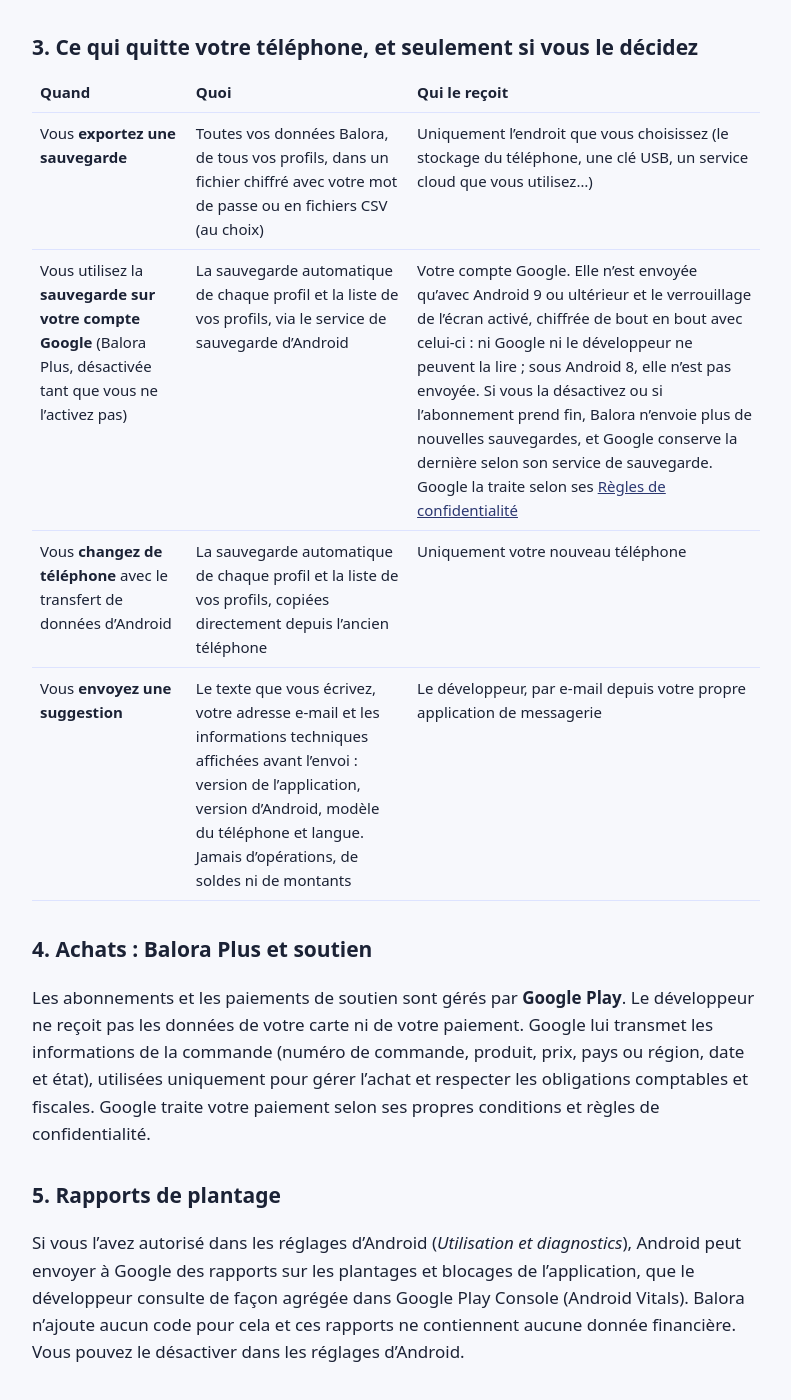
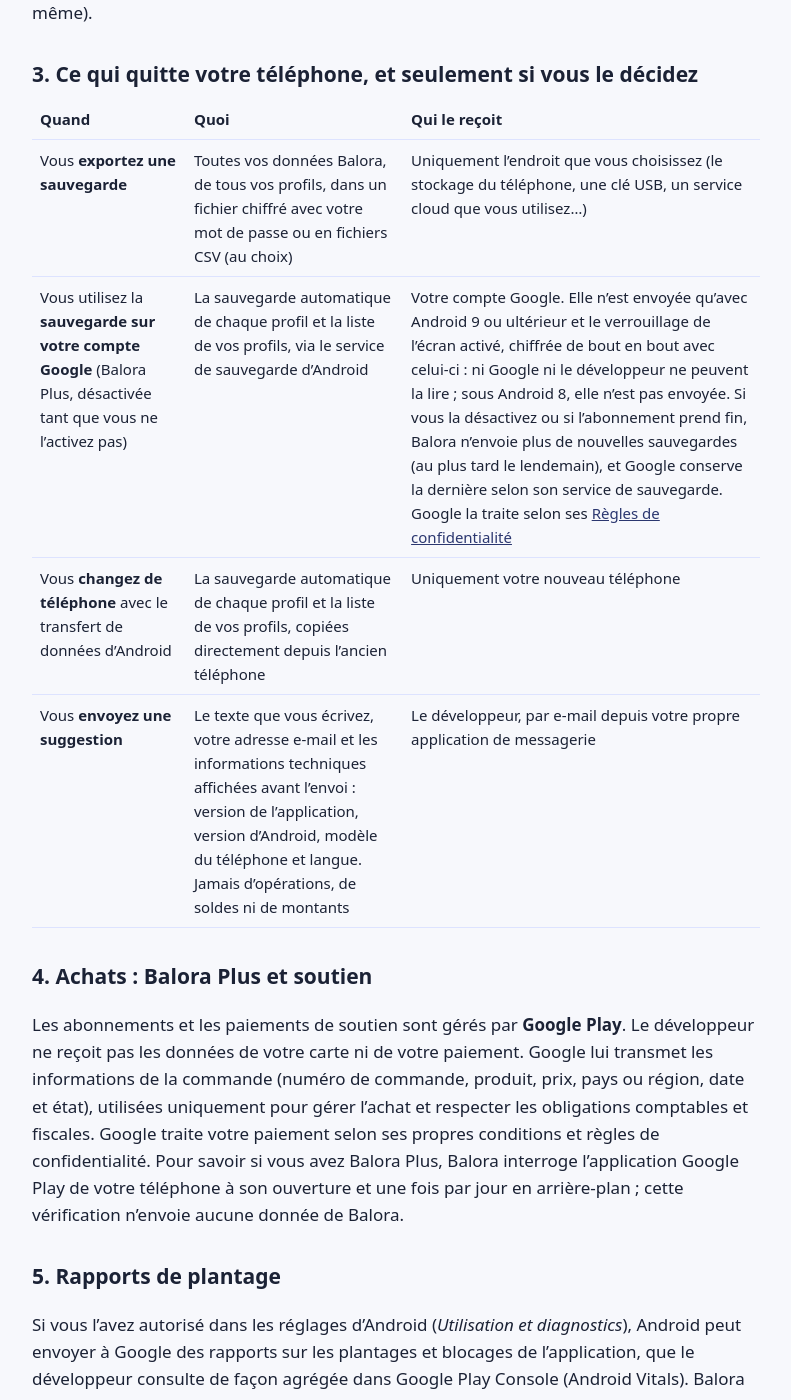
Before and after one commit to vitiori/balora, a Jekyll site: the page built from fr/confidentialite.md, in a window 1280 px wide and 1400 px high, scrolled down 1145 px. Shown: the whole window, without its empty margins (244-1035 px from the left). Built offline with Jekyll 4.4.1, drawn with Linux system fonts in a browser that asks for light colours; some of the changed text lies outside the part shown.

Commit message:
Política y condiciones: copia automática al salir, consulta diaria a Google Play y copia en Google al terminar la suscripción

```diff
--- a/fr/confidentialite.md
+++ b/fr/confidentialite.md
@@ -41,7 +41,7 @@ Tout ce que vous saisissez est enregistré uniquement dans le stockage privé de
 - **Import de relevés bancaires :** le fichier que vous choisissez est lu sur le téléphone et n'est pas conservé.
   Balora garde les opérations que vous importez, le numéro de compte (IBAN) et le libellé d'origine de chaque opération
   importée, pour ne pas importer deux fois la même, ainsi que les modèles d'import que vous enregistrez.
-- **Sauvegarde automatique interne :** chaque jour et après vos modifications (au plus une fois par heure), Balora garde
+- **Sauvegarde automatique interne :** chaque jour, après vos modifications (au plus une fois par heure) et quand vous quittez l'application si vous avez modifié quelque chose, Balora garde
   une copie des données de chaque profil dans son stockage privé pour pouvoir les récupérer si la base de données est
   endommagée. Elle ne quitte le téléphone qu'avec la sauvegarde d'Android (section 3).
 
@@ -53,7 +53,7 @@ téléphone (sauf les sauvegardes que vous avez exportées vous-même).
 | Quand | Quoi | Qui le reçoit |
 |---|---|---|
 | Vous **exportez une sauvegarde** | Toutes vos données Balora, de tous vos profils, dans un fichier chiffré avec votre mot de passe ou en fichiers CSV (au choix) | Uniquement l'endroit que vous choisissez (le stockage du téléphone, une clé USB, un service cloud que vous utilisez…) |
-| Vous utilisez la **sauvegarde sur votre compte Google** (Balora Plus, désactivée tant que vous ne l'activez pas) | La sauvegarde automatique de chaque profil et la liste de vos profils, via le service de sauvegarde d'Android | Votre compte Google. Elle n'est envoyée qu'avec Android 9 ou ultérieur et le verrouillage de l'écran activé, chiffrée de bout en bout avec celui-ci : ni Google ni le développeur ne peuvent la lire ; sous Android 8, elle n'est pas envoyée. Si vous la désactivez ou si l'abonnement prend fin, Balora n'envoie plus de nouvelles sauvegardes, et Google conserve la dernière selon son service de sauvegarde. Google la traite selon ses [Règles de confidentialité](https://policies.google.com/privacy?hl=fr) |
+| Vous utilisez la **sauvegarde sur votre compte Google** (Balora Plus, désactivée tant que vous ne l'activez pas) | La sauvegarde automatique de chaque profil et la liste de vos profils, via le service de sauvegarde d'Android | Votre compte Google. Elle n'est envoyée qu'avec Android 9 ou ultérieur et le verrouillage de l'écran activé, chiffrée de bout en bout avec celui-ci : ni Google ni le développeur ne peuvent la lire ; sous Android 8, elle n'est pas envoyée. Si vous la désactivez ou si l'abonnement prend fin, Balora n'envoie plus de nouvelles sauvegardes (au plus tard le lendemain), et Google conserve la dernière selon son service de sauvegarde. Google la traite selon ses [Règles de confidentialité](https://policies.google.com/privacy?hl=fr) |
 | Vous **changez de téléphone** avec le transfert de données d'Android | La sauvegarde automatique de chaque profil et la liste de vos profils, copiées directement depuis l'ancien téléphone | Uniquement votre nouveau téléphone |
 | Vous **envoyez une suggestion** | Le texte que vous écrivez, votre adresse e-mail et les informations techniques affichées avant l'envoi : version de l'application, version d'Android, modèle du téléphone et langue. Jamais d'opérations, de soldes ni de montants | Le développeur, par e-mail depuis votre propre application de messagerie |
 
@@ -62,7 +62,9 @@ téléphone (sauf les sauvegardes que vous avez exportées vous-même).
 Les abonnements et les paiements de soutien sont gérés par **Google Play**. Le développeur ne reçoit pas les données de
 votre carte ni de votre paiement. Google lui transmet les informations de la commande (numéro de commande, produit,
 prix, pays ou région, date et état), utilisées uniquement pour gérer l'achat et respecter les obligations comptables et
-fiscales. Google traite votre paiement selon ses propres conditions et règles de confidentialité.
+fiscales. Google traite votre paiement selon ses propres conditions et règles de confidentialité. Pour savoir si vous avez Balora Plus, Balora interroge l'application
+Google Play de votre téléphone à son ouverture et une fois par jour en arrière-plan ; cette vérification n'envoie aucune donnée
+de Balora.
 
 ## 5. Rapports de plantage
 
```
Also changed, not shown: es/condiciones.md (+1 -1 lines), es/privacidad.md (+4 -3 lines), fr/conditions.md (+1 -1 lines), privacy.md (+4 -3 lines), terms.md (+1 -1 lines).
